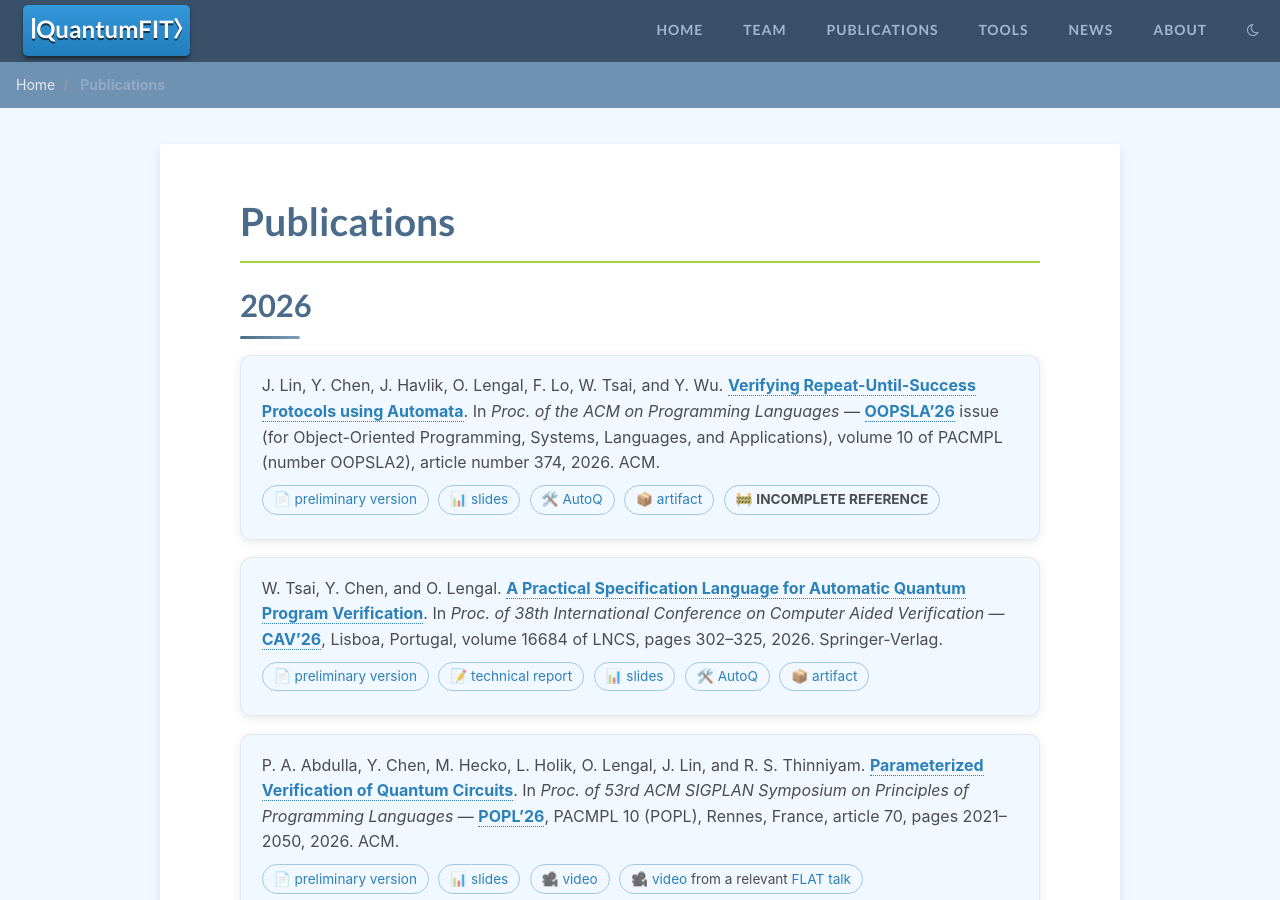
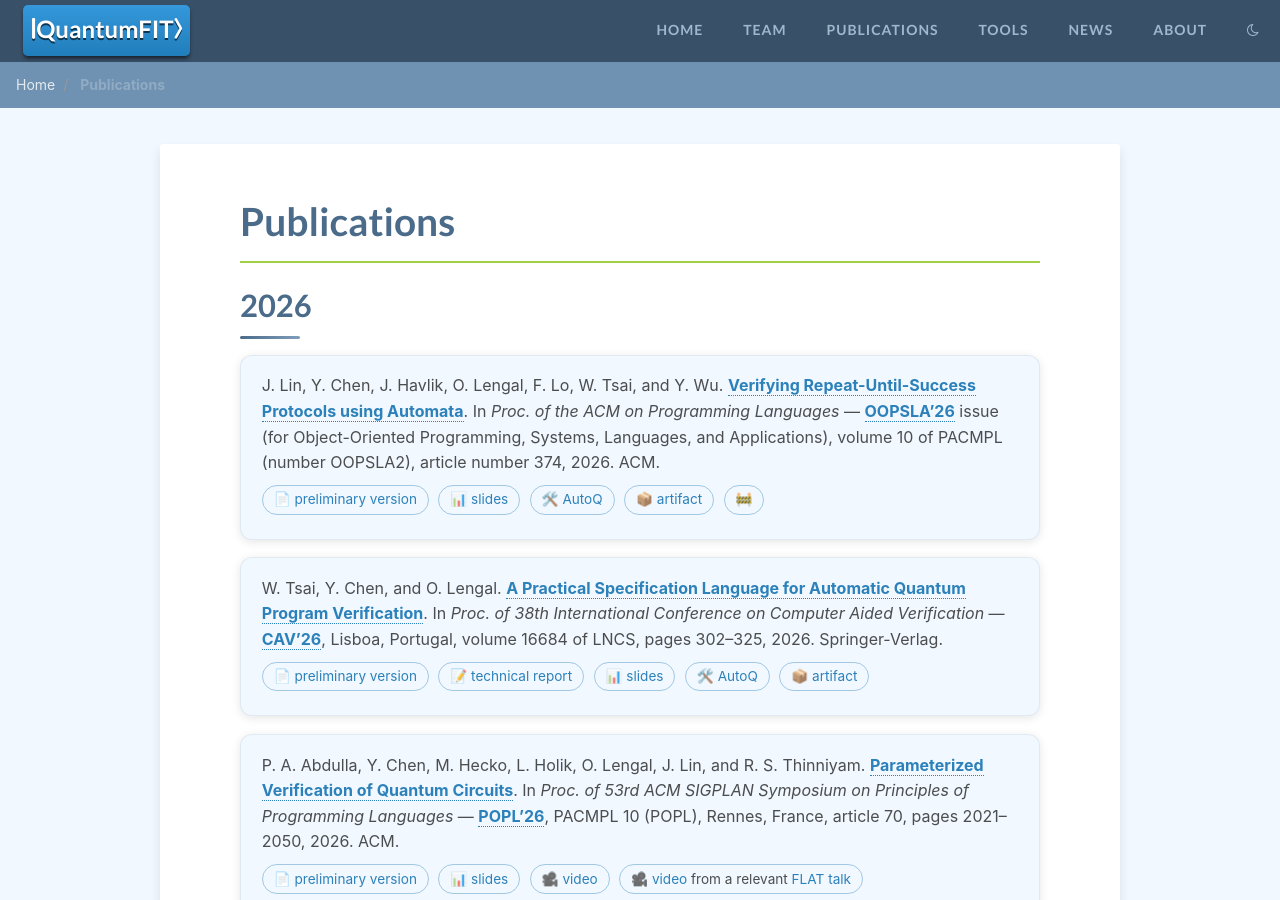
Before and after one commit to QuantumFIT/quantumfit.github.io, a Jekyll site: the page built from pages/publications.md, in a window 1280 px wide and 900 px high. Built offline with Jekyll 4.4.1, drawn with Linux system fonts in a browser that asks for light colours.

```diff
--- a/pages/publications.md
+++ b/pages/publications.md
@@ -96,13 +96,12 @@ ACM.
   * 📄
     [preliminary version](https://github.com/ondrik/ondrik.github.io/raw/master/publications/oopsla26-rus-verification.pdf)
   * 📊
-    [slides](https://github.com/ondrik/ondrik.github.io/raw/master/presentations/ZZZZZZZZZZZZZZZZZZZZZZZZZZZZZZZZZZZZZZZZZZ)
+    [slides](https://github.com/ondrik/ondrik.github.io/raw/master/presentations/oopsla26-rus-verification.pdf)
   * 🛠️
     [AutoQ](https://fmlab-iis.github.io/AutoQ/)
   * 📦
     [artifact](https://doi.org/10.5281/zenodo.21428108)
   * 🚧
-    **INCOMPLETE REFERENCE**
 
 * W. Tsai, Y. Chen, and O. Lengal.
 [A Practical Specification Language for Automatic Quantum Program Verification](https://doi.org/10.1007/978-3-032-32537-2_15).
```
